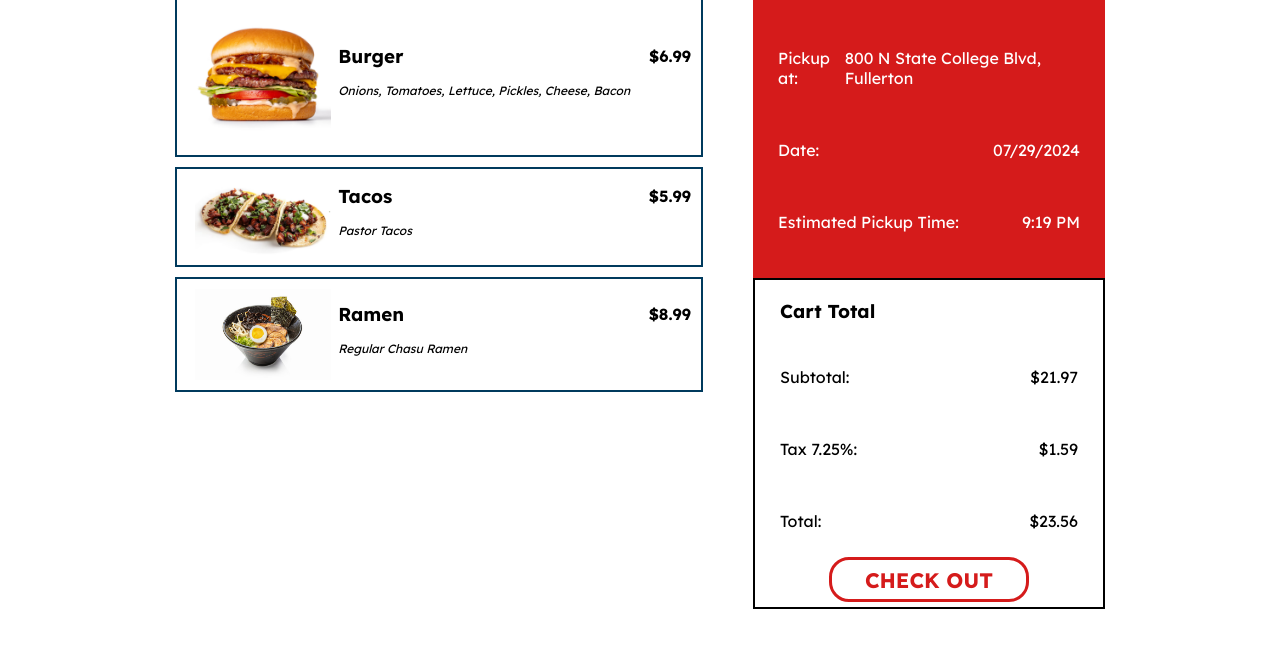
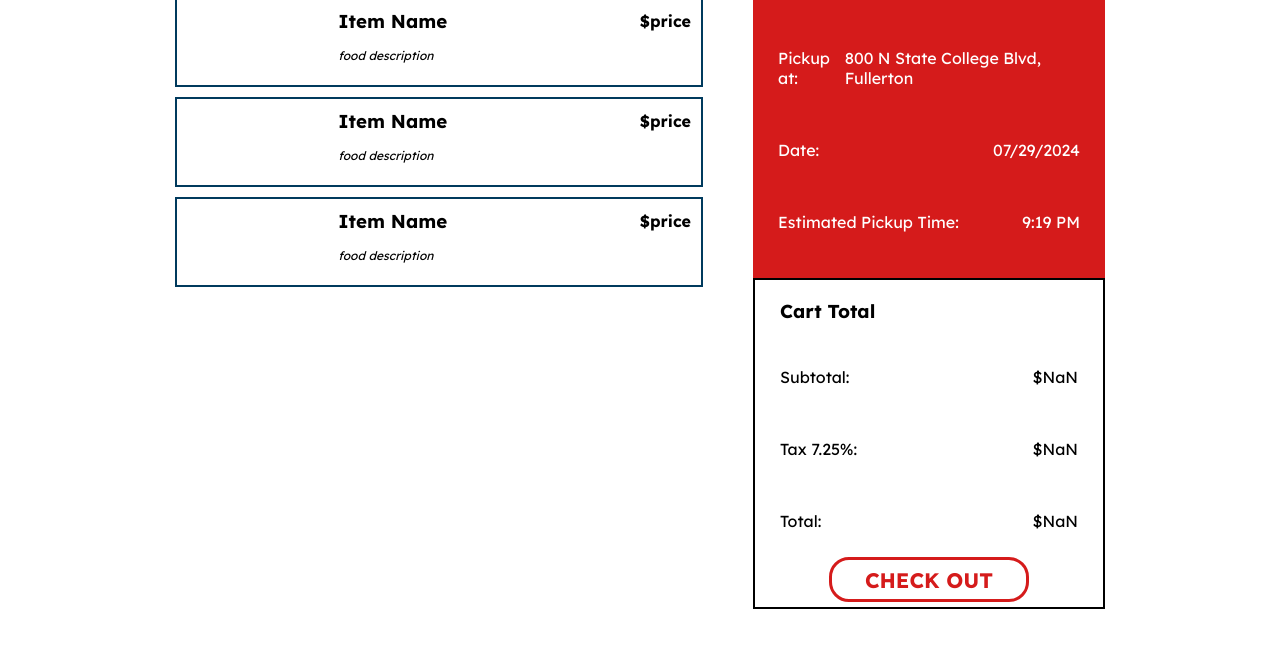
Before and after one commit to mattamora/362Project.github.io, a plain HTML site: page checkout.html in a window 1280 px wide. Shown: the part 170-818 px from the top of the page. Drawn offline with Linux system fonts and the light colour scheme; no server answers.

Commit message:
Update checkout.html

```diff
--- a/checkout.html
+++ b/checkout.html
@@ -34,45 +34,45 @@
 
                 <div class="cart_item">
                     <div class="img_container">
-                        <img id="co_img" src="pics/doubledouble.jpg" alt="Food Item">
+
                     </div>
                     <div class="content_container">
                         <div class="item">
-                            <h3>Burger</h3>
-                            <p class="item_price">$6.99</p>
+                            <h3>Item Name</h3>
+                            <p class="item_price">$price</p>
                         </div>
                         <p class="desc">
-                            Onions, Tomatoes, Lettuce, Pickles, Cheese, Bacon
+                            food description
                         </p>
                     </div>
                 </div>
 
                 <div class="cart_item">
                     <div class="img_container">
-                        <img id="co_img" src="pics/tacos.jpg" alt="Food Item">
+
                     </div>
                     <div class="content_container">
                         <div class="item">
-                            <h3>Tacos</h3>
-                            <p class="item_price">$5.99</p>
+                            <h3>Item Name</h3>
+                            <p class="item_price">$price</p>
                         </div>
                         <p class="desc">
-                            Pastor Tacos
+                            food description
                         </p>
                     </div>
                 </div>
 
                 <div class="cart_item">
                     <div class="img_container">
-                        <img id="co_img" src="pics/ramen.jpg" alt="Food Item">
+
                     </div>
                     <div class="content_container">
                         <div class="item">
-                            <h3>Ramen</h3>
-                            <p class="item_price">$8.99</p>
+                            <h3>Item Name</h3>
+                            <p class="item_price">$price</p>
                         </div>
                         <p class="desc">
-                            Regular Chasu Ramen
+                            food description
                         </p>
                     </div>
                 </div>
```
